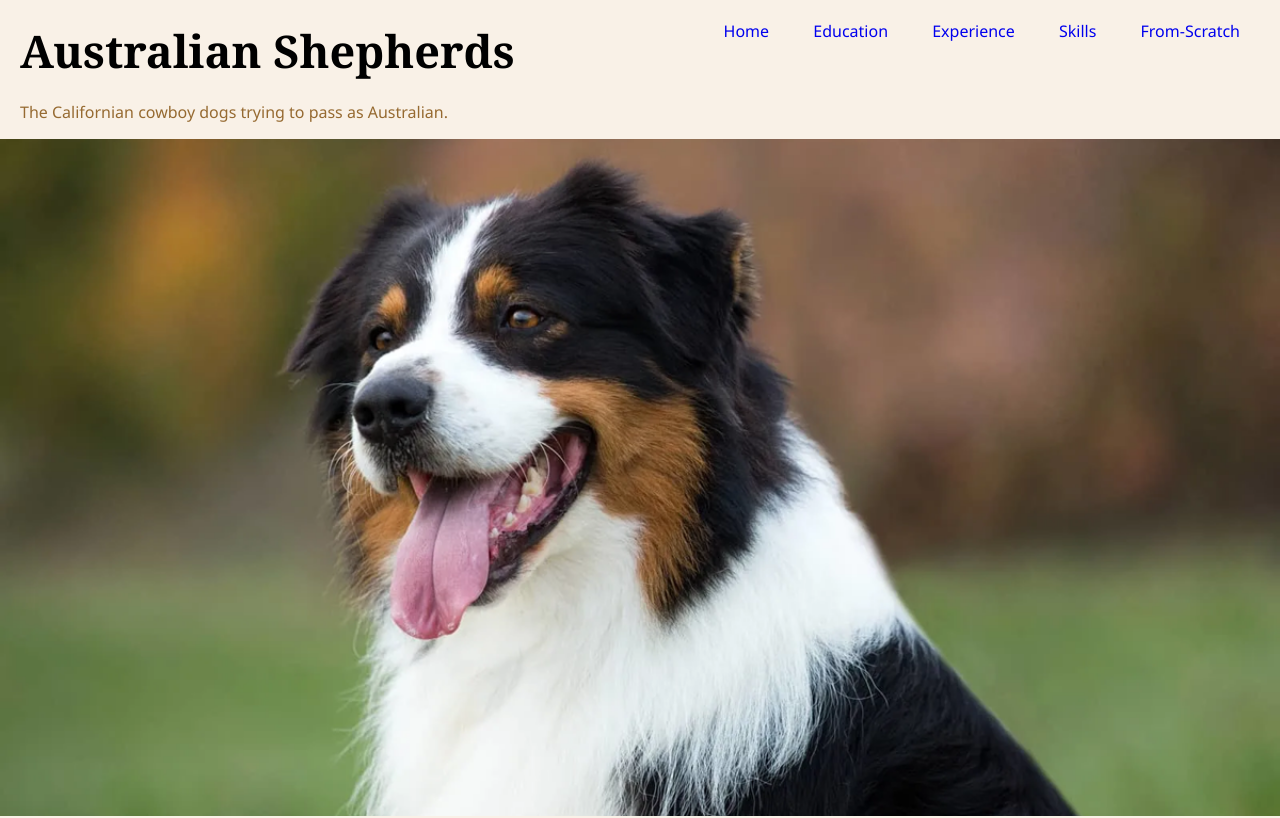
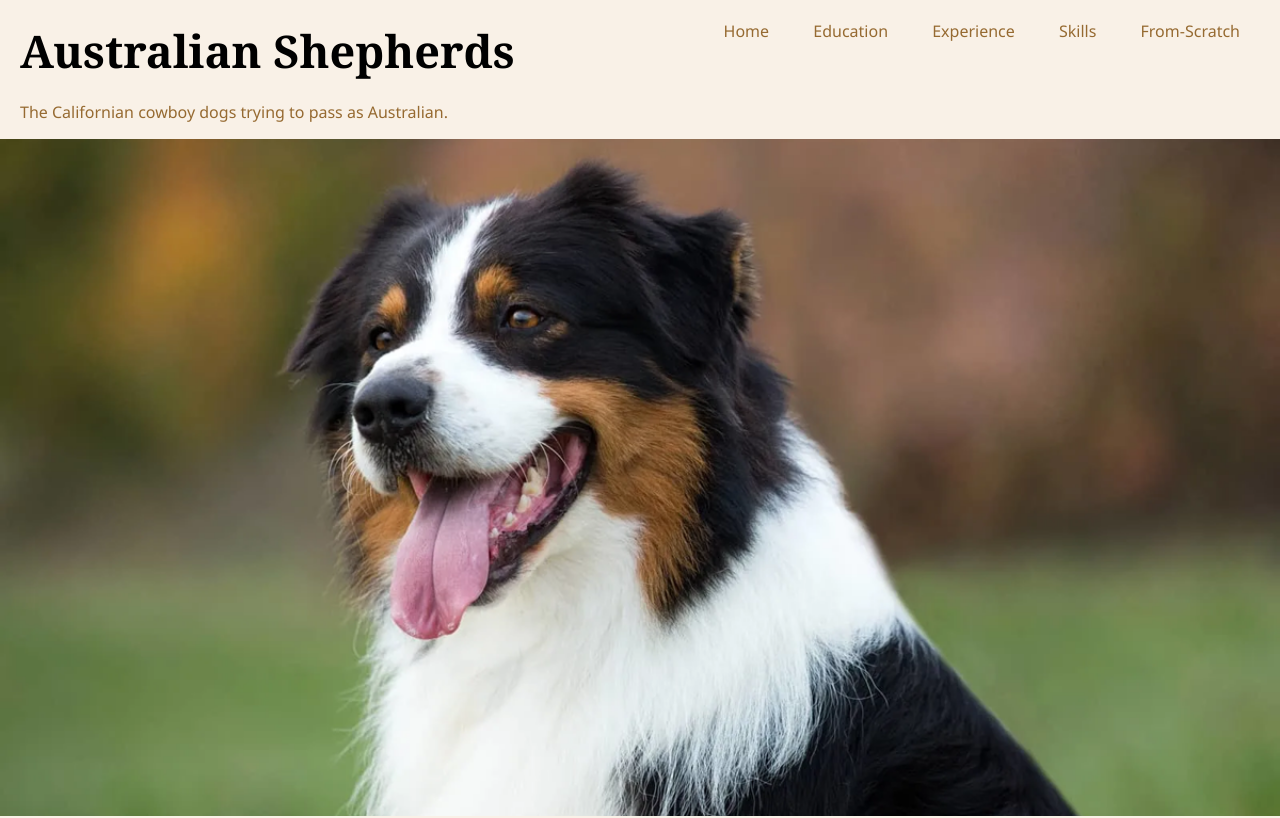
Before and after one commit to amcnairy/IS201Project, a plain HTML site: page fromscratch.html in a window 1280 px wide. Shown: the top 818 px of the page. Drawn offline with Linux system fonts and the light colour scheme.

Commit message:
Add files via upload

```diff
--- a/css/customstyles.css
+++ b/css/customstyles.css
@@ -36,6 +36,7 @@ a {
     margin: 20px;
     padding-bottom: 20px;
     text-decoration: none;
+    color: rgb(150, 106, 49);
 }
 
 a:visited {
```
